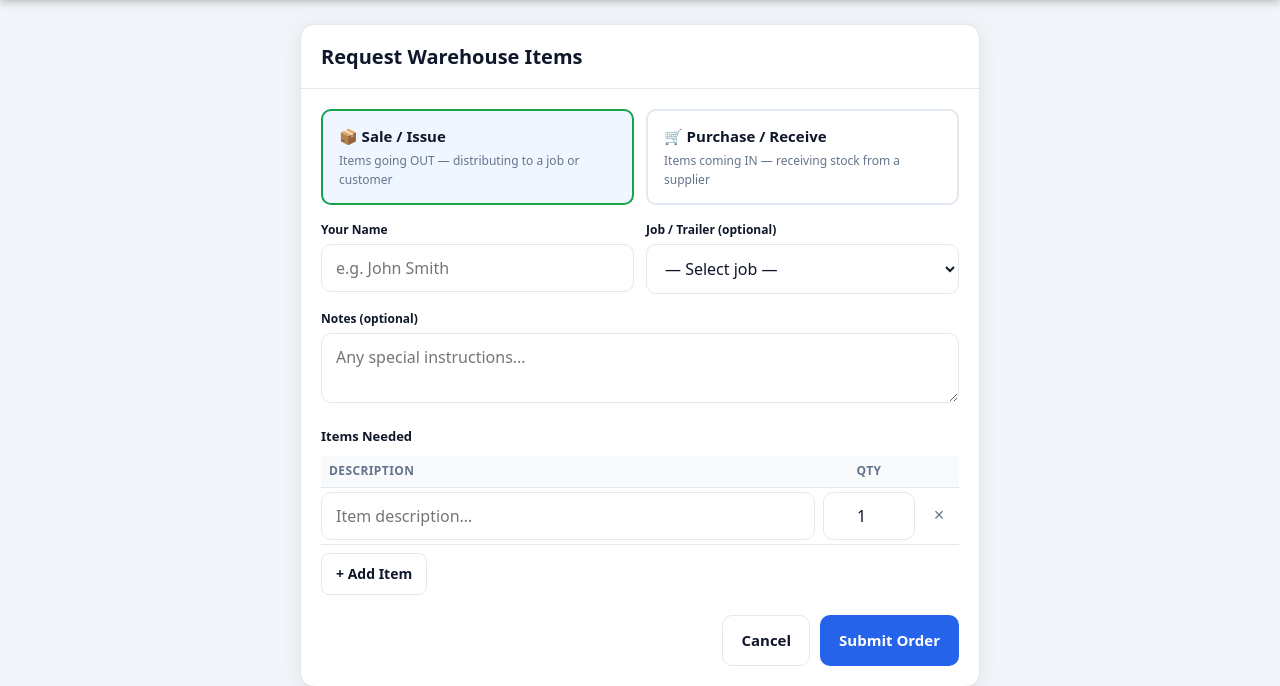
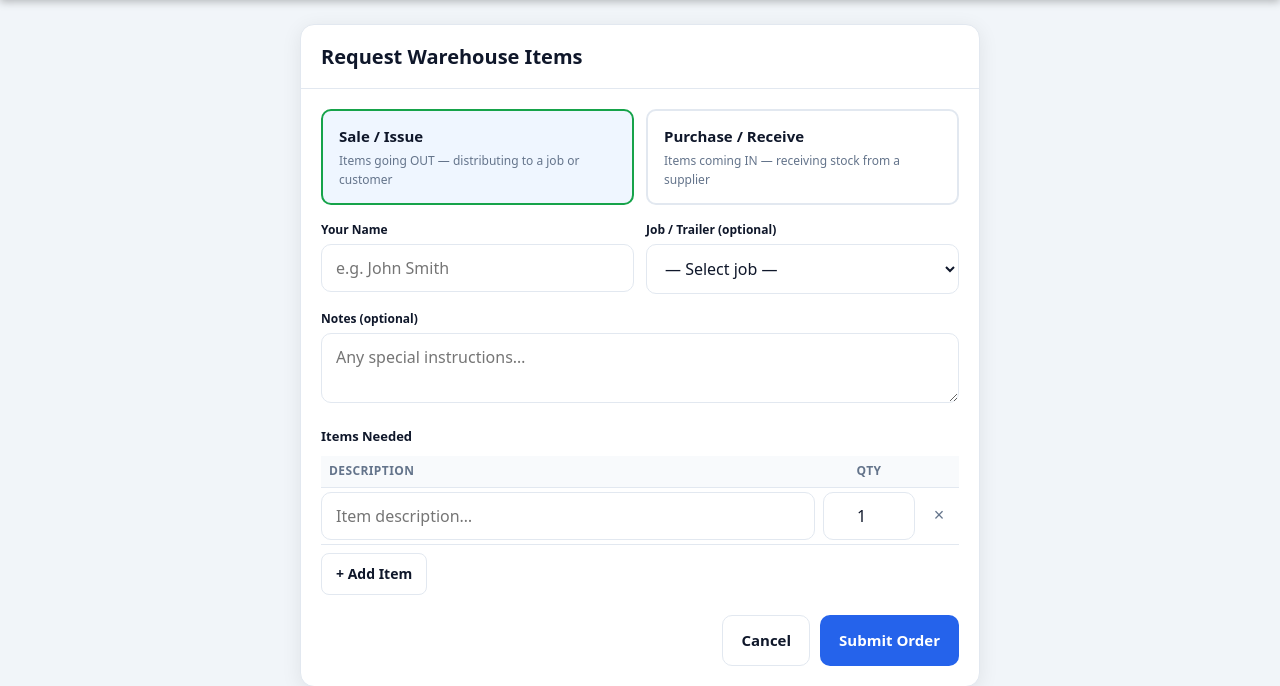
Before and after one commit to ColtonBaum/Inventory-app, a Flask app: page /orders/new in a window 1280 px wide. Shown: the part 54-740 px from the top of the page. Run offline with Flask 3, Linux system fonts and the light colour scheme; parts of the project's set-up code (start-up, migrations or seed data) failed here and were passed over.

Commit message:
Remove emoji icons from Sale/Purchase order type buttons
Co-Authored-By: Claude Sonnet 4.6 <noreply@anthropic.com>

```diff
--- a/templates/billing_order_new.html
+++ b/templates/billing_order_new.html
@@ -38,14 +38,14 @@
         <div onclick="document.getElementById('type_sale').checked=true;setType('SALE')"
              id="card_sale"
              style="border:2px solid var(--accent);border-radius:10px;padding:14px 16px;cursor:pointer;background:var(--accent-faint,#eff6ff);">
-          <div style="font-size:15px;font-weight:700;">📦 Sale / Issue</div>
+          <div style="font-size:15px;font-weight:700;">Sale / Issue</div>
           <div style="font-size:12px;color:var(--muted);margin-top:4px;">Items going OUT — distributing to a job or customer</div>
           <input type="radio" name="order_type" id="type_sale" value="SALE" checked style="display:none;">
         </div>
         <div onclick="document.getElementById('type_purchase').checked=true;setType('PURCHASE')"
              id="card_purchase"
              style="border:2px solid var(--border);border-radius:10px;padding:14px 16px;cursor:pointer;">
-          <div style="font-size:15px;font-weight:700;">🛒 Purchase / Receive</div>
+          <div style="font-size:15px;font-weight:700;">Purchase / Receive</div>
           <div style="font-size:12px;color:var(--muted);margin-top:4px;">Items coming IN — receiving stock from a supplier</div>
           <input type="radio" name="order_type" id="type_purchase" value="PURCHASE" style="display:none;">
         </div>
--- a/templates/orders_new.html
+++ b/templates/orders_new.html
@@ -24,14 +24,14 @@
       <div onclick="document.getElementById('type_sale').checked=true;setType('SALE')"
            id="card_sale"
            style="border:2px solid var(--accent);border-radius:10px;padding:14px 16px;cursor:pointer;background:var(--accent-faint,#eff6ff);">
-        <div style="font-size:15px;font-weight:700;">📦 Sale / Issue</div>
+        <div style="font-size:15px;font-weight:700;">Sale / Issue</div>
         <div style="font-size:12px;color:var(--muted);margin-top:4px;">Items going OUT — distributing to a job or customer</div>
         <input type="radio" name="order_type" id="type_sale" value="SALE" checked style="display:none;">
       </div>
       <div onclick="document.getElementById('type_purchase').checked=true;setType('PURCHASE')"
            id="card_purchase"
            style="border:2px solid var(--border);border-radius:10px;padding:14px 16px;cursor:pointer;">
-        <div style="font-size:15px;font-weight:700;">🛒 Purchase / Receive</div>
+        <div style="font-size:15px;font-weight:700;">Purchase / Receive</div>
         <div style="font-size:12px;color:var(--muted);margin-top:4px;">Items coming IN — receiving stock from a supplier</div>
         <input type="radio" name="order_type" id="type_purchase" value="PURCHASE" style="display:none;">
       </div>
```
